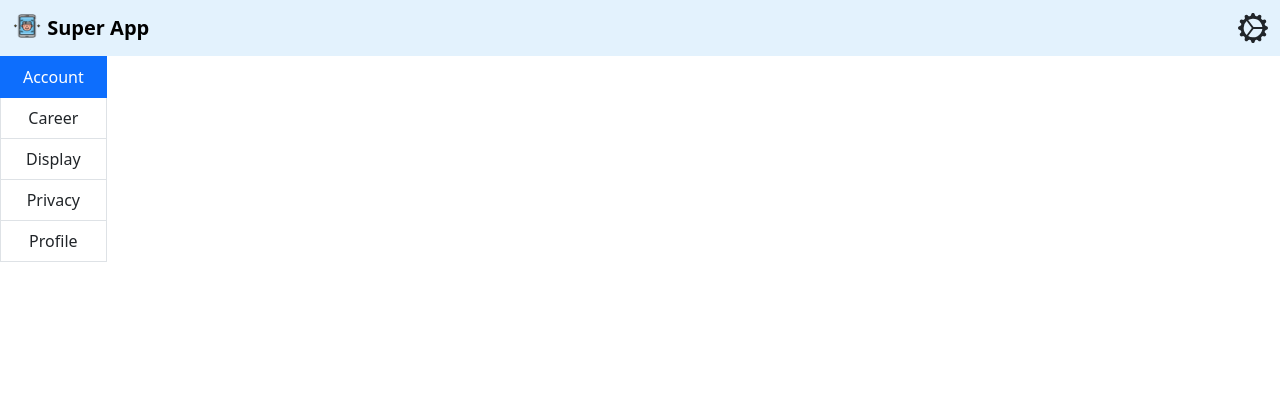
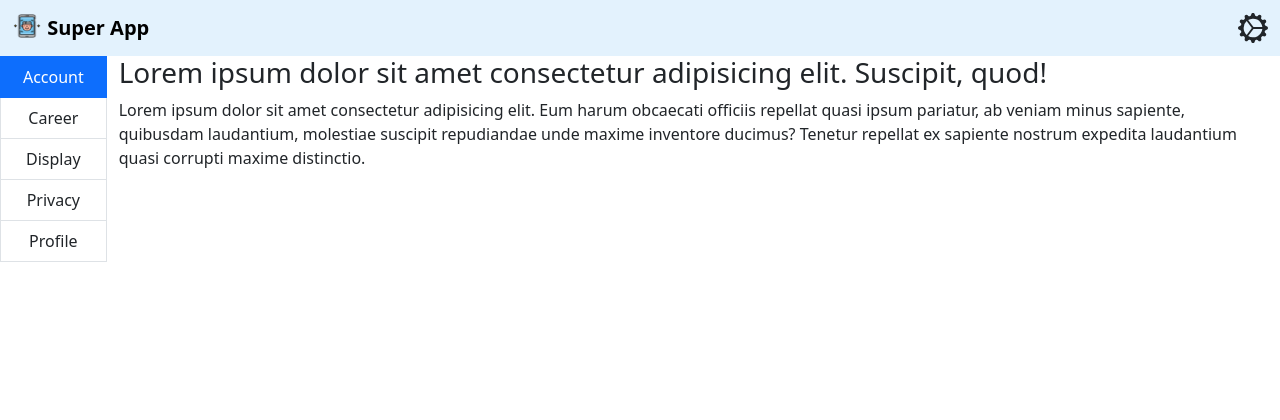
Before and after one commit to shashidev091/Refreshing_django, a Django app: page /settings/ in a window 1280 px wide. Shown: the top 420 px of the page. Run offline with Django 5.2, Linux system fonts and the light colour scheme.

Commit message:
setting up new app in the app names settings and used classed view

```diff
--- a/Settings/templates/settings.html
+++ b/Settings/templates/settings.html
@@ -1,7 +1,7 @@
 {% extends "base.html"%}
 {% load static %}
 {% block links %}
-  <link rel="stylesheet" href="{% static 'todos/css/todos.css' %}">
+<link rel="stylesheet" href="{% static 'todos/css/todos.css' %}" />
 {% endblock %}
 {% block nav %}
   {% include "./nav.html" with active_page=active_page name=name %}
@@ -11,14 +11,30 @@
   <div class="row">
     <div class="col p-0">
       <div class="list-group rounded-0 text-center">
-        <a href="#" class="list-group-item list-group-item-action active" aria-current="true">Account</a>
+        <a
+          href="#"
+          class="list-group-item list-group-item-action active"
+          aria-current="true"
+          >Account</a
+        >
         <a href="#" class="list-group-item list-group-item-action">Career</a>
         <a href="#" class="list-group-item list-group-item-action">Display</a>
         <a href="#" class="list-group-item list-group-item-action">Privacy</a>
         <a href="#" class="list-group-item list-group-item-action">Profile</a>
       </div>
     </div>
-    <div class="col-11"></div>
+    <div class="col-11">
+      <h3>
+        Lorem ipsum dolor sit amet consectetur adipisicing elit. Suscipit, quod!
+      </h3>
+      <p>
+        Lorem ipsum dolor sit amet consectetur adipisicing elit. Eum harum
+        obcaecati officiis repellat quasi ipsum pariatur, ab veniam minus
+        sapiente, quibusdam laudantium, molestiae suscipit repudiandae unde
+        maxime inventore ducimus? Tenetur repellat ex sapiente nostrum expedita
+        laudantium quasi corrupti maxime distinctio.
+      </p>
+    </div>
   </div>
 </div>
 {% endblock %}
--- a/Settings/urls.py
+++ b/Settings/urls.py
@@ -2,5 +2,5 @@ from django.urls import path
 from . import views
 
 urlpatterns = [
-    path(route="", view=views.setting_page, name='setting-page')
+    path(route="", view=views.SettingsView.as_view(), name='setting-page')
 ]
--- a/Settings/views.py
+++ b/Settings/views.py
@@ -1,9 +1,12 @@
 from django.shortcuts import render
+from django.views import View
 
 # Create your views here.
 
-def setting_page(request):
-    return render(request=request,
+class SettingsView(View):
+    def get(self, request):
+
+        return render(request=request,
                   template_name="settings.html",
                   context={
 
```
